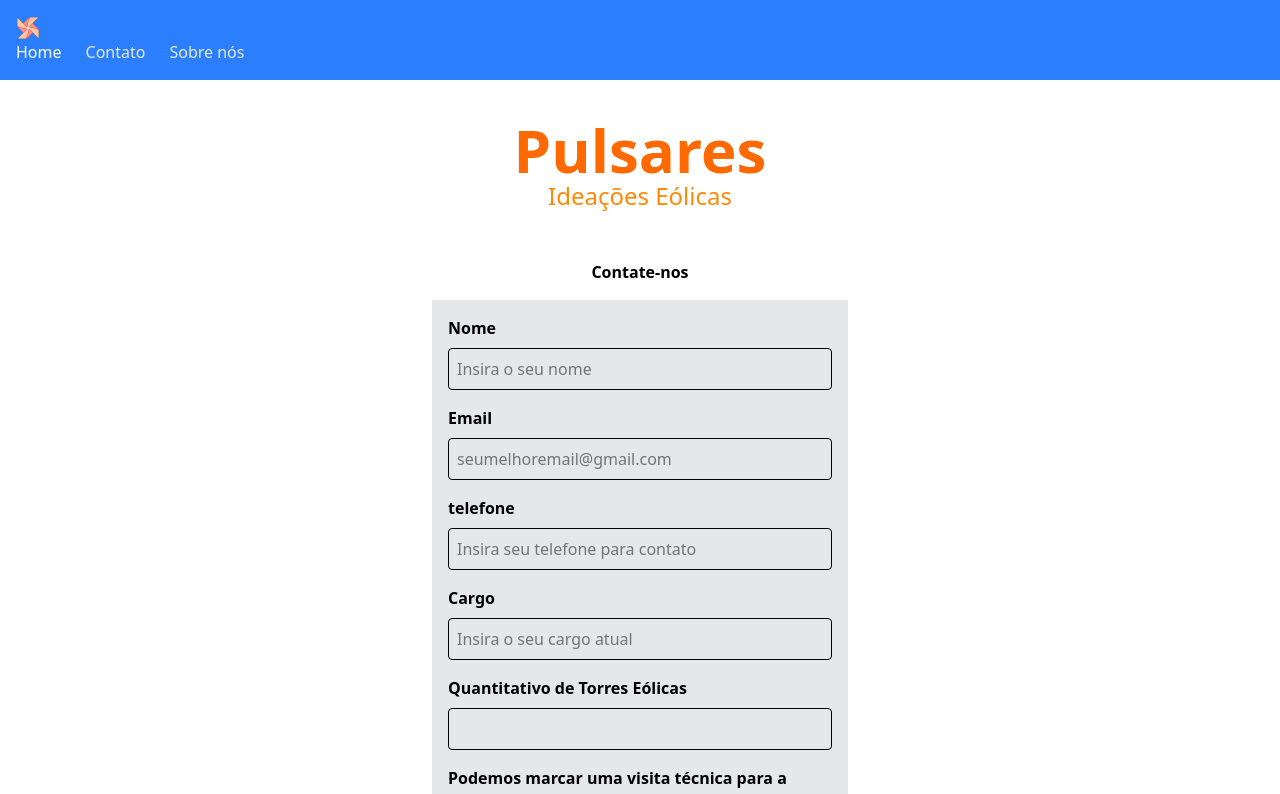
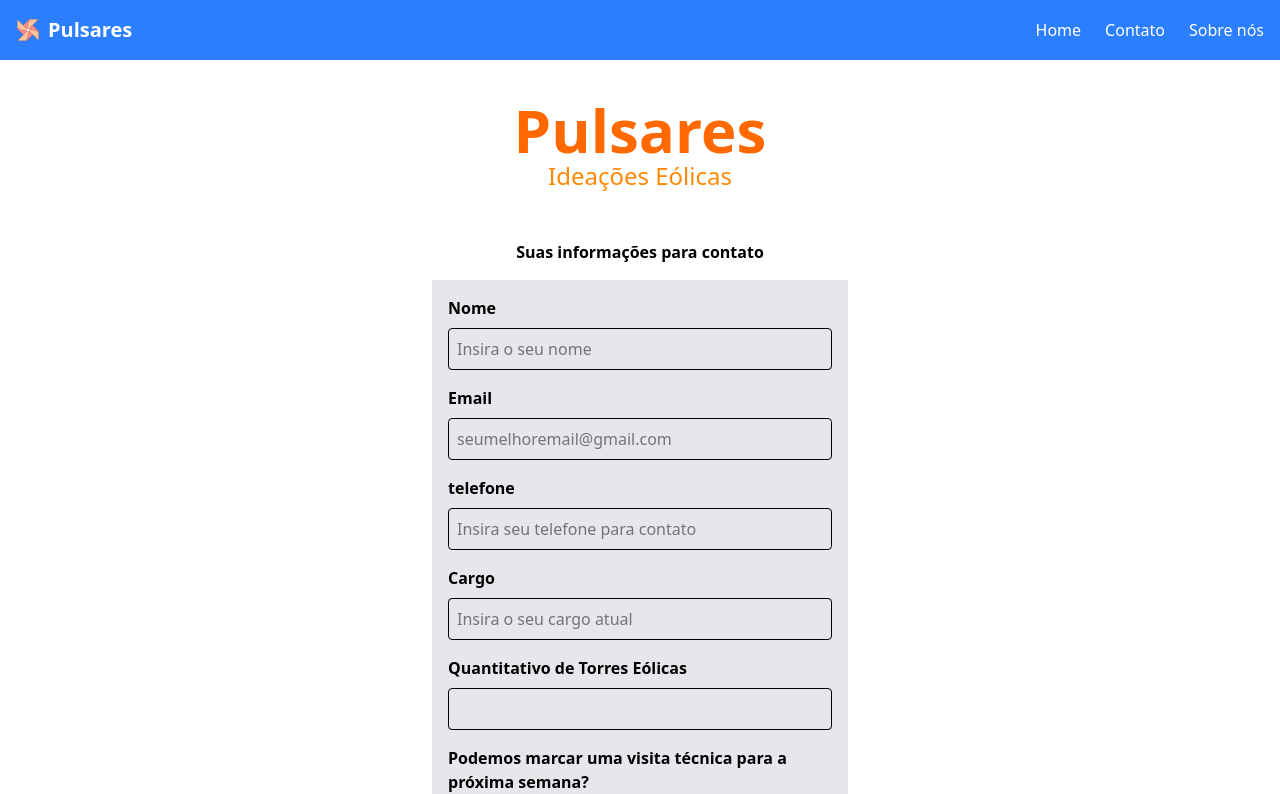
Before and after one commit to iagoponte/LandingPageCompany, a React (Vite) app in the folder frontend/: page /contact_us in a window 1280 px wide. Shown: the top 794 px of the page. Built offline with nearby package versions, Linux system fonts and the light colour scheme.

Commit message:
fix: carousel_layout_pages

```diff
--- a/frontend/src/components/Carousel/carousel.jsx
+++ b/frontend/src/components/Carousel/carousel.jsx
@@ -1,4 +1,8 @@
 import useEmblaCarousel from 'embla-carousel-react';
+import EolicaImgOne from '../../assets/images/eolicas01.webp';
+import EolicaImgTwo from '../../assets/images/eolicas02.webp';
+import EolicaImgThree from '../../assets/images/eolicas03.webp';
+import EolicaImgFour from '../../assets/images/eolicas04.webp';
 
 export const Carousel = () => {
     const [emblaRef] = useEmblaCarousel({
@@ -12,17 +16,17 @@ export const Carousel = () => {
     return (
     <div className="embla overflow-hidden rounded-xl shadow-lg max-w-3xl mx-auto" ref={emblaRef}>
       <div className="embla__container flex">
-        <div className="embla__slide min-w-full flex-shrink-0 bg-red-200 p-4">
-            <img className="w-full h-auto object-cover" src="../../assets/images/eolicas01.webp" alt='torres eólicas'></img>
-
+        <div className="embla__slide min-w-full flex-shrink-0 bg-white/30 backdrop-blur-md p-4">
+            <img className="w-full h-100 rounded-2x1 object-cover" src={EolicaImgOne} alt='torres eólicas'></img>
         </div>
-        <div className="embla__slide min-w-full flex-shrink-0 bg-red-200 p-4">
-            <img className="w-full h-auto object-cover" src="../../assets/images/eolicas02.webp" alt='torres eólicas'></img>
-
+        <div className="embla__slide min-w-full flex-shrink-0 bg-white/30 backdrop-blur-md p-4">
+            <img className="w-full h-100 rounded-2x1 object-cover" src={EolicaImgTwo} alt='torres eólicas'></img>
         </div>
-        <div className="embla__slide min-w-full flex-shrink-0 bg-red-200 p-4">
-            <img className="w-full h-auto object-cover" src="../../assets/images/eolicas03.webp" alt='torres eólicas'></img>
-
+        <div className="embla__slide min-w-full flex-shrink-0 bg-white/30 backdrop-blur-md p-4">
+            <img className="w-full h-100 rounded-2x1 object-cover" src={EolicaImgThree} alt='torres eólicas'></img>
+        </div>
+        <div className="embla__slide min-w-full flex-shrink-0 bg-white/30 backdrop-blur-md p-4">
+            <img className="w-full h-100 rounded-2x1 object-cover" src={EolicaImgFour} alt='torres eólicas'></img>
         </div>
       </div>
     </div>
--- a/frontend/src/layout/Navbar/navbar.jsx
+++ b/frontend/src/layout/Navbar/navbar.jsx
@@ -1,5 +1,3 @@
-import React from "react";
-import "../Navbar/navbar.css";
 import cataventoImg from "../../assets/catavento.png";
 
 export const Navbar = () => {
@@ -21,13 +19,30 @@ export const Navbar = () => {
     //     <a href="#">Sobre nós</a>
     //   </div>
     // </nav>
-    <nav className="w-full bg-blue-500 p-4 relative flex-row flex-wrap">
+    <nav className="w-full bg-blue-500 p-4">
       <input type="checkbox" id="nav-check" className="hidden peer" />
 
       <div className="flex justify-between items-center">
-        <div className="text-white text-xl font-semibold"><img className="h-6 w-6" src={cataventoImg} alt="logo_empresa"></img></div>
+        {/* Logo */}
+        <div className="flex items-center space-x-2">
+          <img className="h-6 w-6" src={cataventoImg} alt="logo_empresa" />
+          <span className="text-white text-xl font-semibold">Pulsares</span>
+        </div>
 
-        {/* Botão Hamburguer visível só em telas pequenas */}
+        {/* Links (visíveis em telas médias para cima) */}
+        <div className="hidden md:flex space-x-6 items-center">
+          <a href="/" className="text-white hover:text-orange-500">
+            Home
+          </a>
+          <a href="/contact_us" className="text-white hover:text-orange-500">
+            Contato
+          </a>
+          <a href="#" className="text-white hover:text-orange-500">
+            Sobre nós
+          </a>
+        </div>
+
+        {/* Botão Hamburguer (somente em telas menores) */}
         <label htmlFor="nav-check" className="cursor-pointer md:hidden">
           <div className="space-y-1">
             <span className="block w-6 border-t-2 border-white"></span>
@@ -37,24 +52,15 @@ export const Navbar = () => {
         </label>
       </div>
 
-      {/* Links - versão responsiva */}
-      <div className="peer-checked:max-h-screen max-h-0 overflow-hidden transition-all duration-300 md:max-h-full md:flex md:space-x-6 md:items-center mt-4 md:mt-0">
-        <a
-          href="/"
-          className="block text-white no-underline hover:text-orange-500 py-2 md:py-0"
-        >
+      {/* Links para mobile */}
+      <div className="peer-checked:max-h-screen max-h-0 overflow-hidden transition-all duration-300 md:hidden flex flex-col mt-4 space-y-2">
+        <a href="/" className="text-white hover:text-orange-500">
           Home
         </a>
-        <a
-          href="/contact_us"
-          className="block text-gray-200 hover:text-orange-500 py-2 md:py-0"
-        >
+        <a href="/contact_us" className="text-white hover:text-orange-500">
           Contato
         </a>
-        <a
-          href="#"
-          className="block text-gray-200 hover:text-orange-500 py-2 md:py-0"
-        >
+        <a href="#" className="text-white hover:text-orange-500">
           Sobre nós
         </a>
       </div>
--- a/frontend/src/pages/ContactUs/contactUs.jsx
+++ b/frontend/src/pages/ContactUs/contactUs.jsx
@@ -98,7 +98,7 @@ export const ContactUs = () => {
             <h3 className="text-orange-400 text-xl md:text-2xl text-center">Ideações Eólicas</h3>
         </div>
         <div className="p-4 max-w-md mx-auto py-2 mb-10">
-            <h1 className="text-2x1 font-bold mb-4 text-center">Contate-nos</h1>
+            <h1 className="text-2x1 font-bold mb-4 text-center">Suas informações para contato</h1>
             <Form fields={contactFields} onSubmit={handleFormSubmit}/>
         </div>
         </>
--- a/frontend/src/pages/Home/home.jsx
+++ b/frontend/src/pages/Home/home.jsx
@@ -6,11 +6,8 @@ import { HeroSection } from "../../layout/HeroSection/heroSection";
 export const Home = () => {
   return (
     <>
-      <div className="container-home">
-        <p>Home-page está aqui</p>
         <HeroSection />
         <div>
-          <h1>conteudo</h1>
           <Carousel />
           <h2>
             Lorem ipsum dolor sit amet consectetur adipisicing elit. Minima
@@ -25,7 +22,6 @@ export const Home = () => {
             assumenda voluptatum dolor dolorum.
           </h3>
         </div>
-      </div>
     </>
   );
 };
--- a/frontend/src/router/Router.jsx
+++ b/frontend/src/router/Router.jsx
@@ -1,6 +1,6 @@
 import { BrowserRouter, Routes, Route } from 'react-router-dom';
 import { Home } from '../pages/Home/home';
-import { Navbar } from '../layout/navbar/navbar';
+import { Navbar } from '../layout/Navbar/navbar';
 import { Footer } from '../layout/Footer/footer';
 import { ContactUs } from '../pages/ContactUs/contactUs';
 
```
